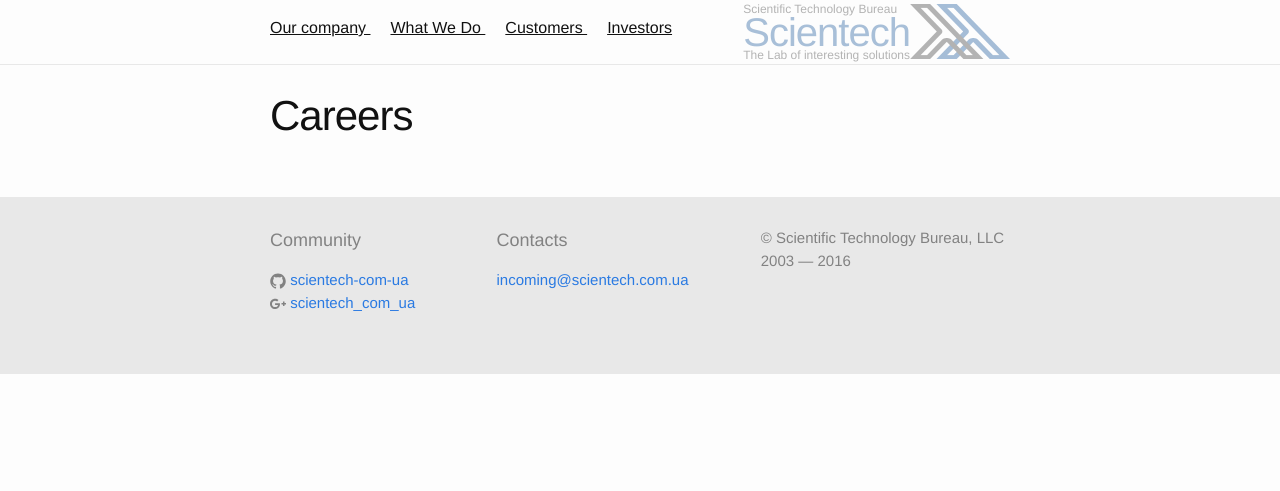
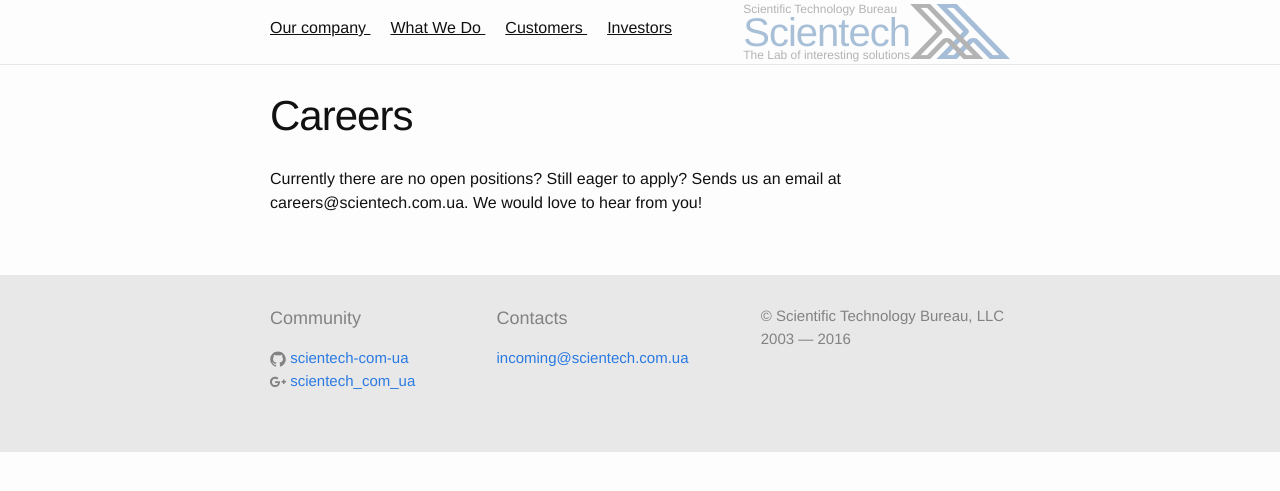
Before and after one commit to scientech-com-ua/scientech-com-ua.github.io, a Jekyll site: the page built from careers.md, in a window 1280 px wide. Shown: the top 491 px of the page. Built offline with Jekyll 4.4.1, drawn with Linux system fonts in a browser that asks for light colours.

Commit message:
Fill careers page

```diff
--- a/careers.md
+++ b/careers.md
@@ -4,3 +4,5 @@ title: Careers
 permalink: /careers/
 order: 5
 ---
+
+Currently there are no open positions? Still eager to apply? Sends us an email at careers@scientech.com.ua. We would love to hear from you!
```
